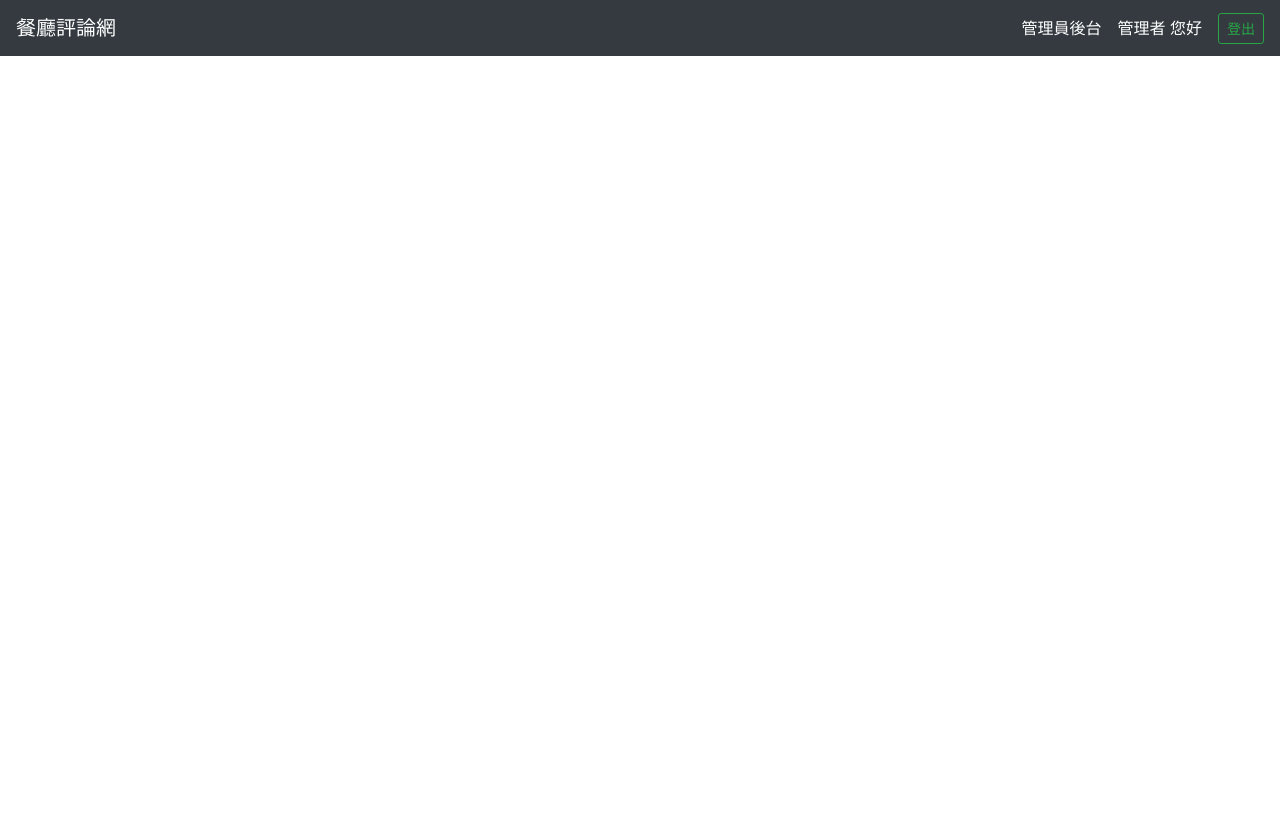
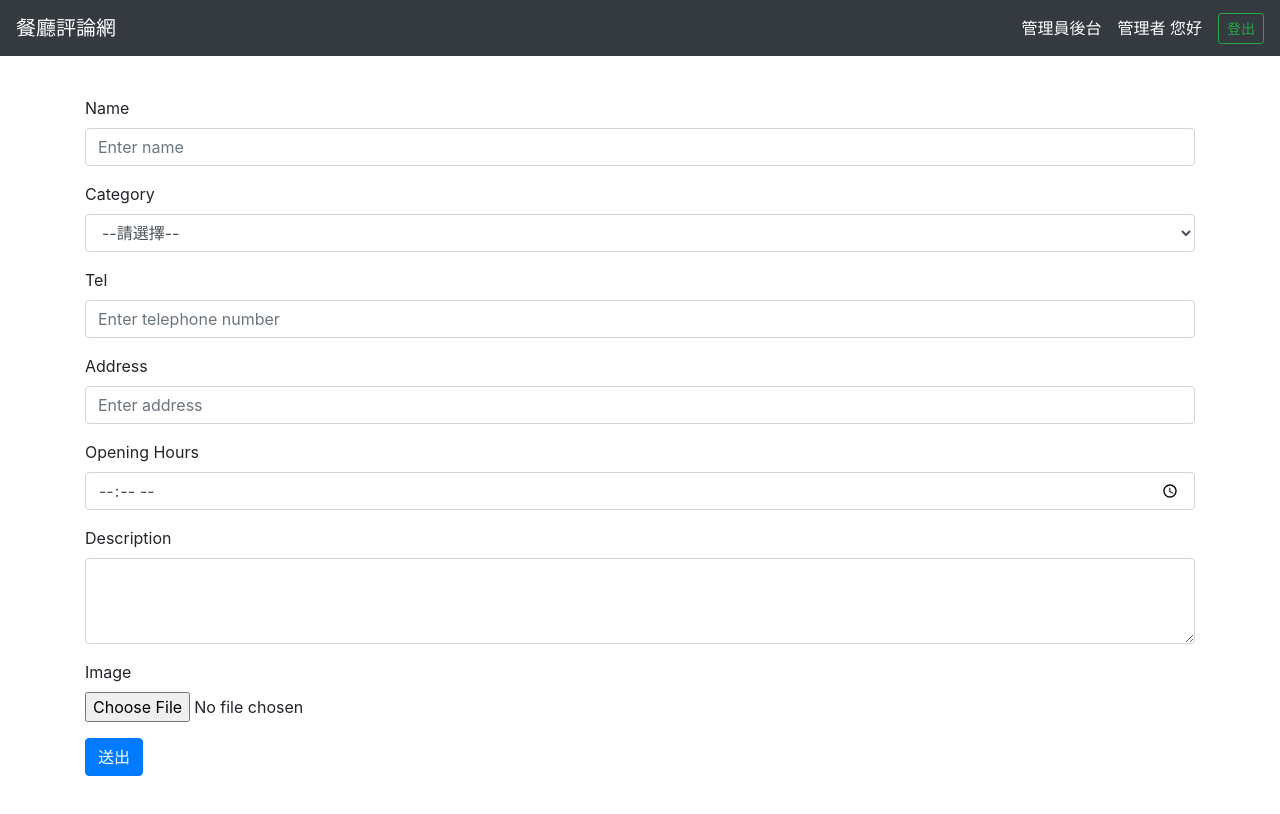
Before and after one commit to StephHan232430/forum_front_end_vue, a Vue app: page /#/admin/restaurants/new in a window 1280 px wide. Shown: the top 814 px of the page. Built offline with nearby package versions, Linux system fonts and the light colour scheme.

Commit message:
Add admin delete restaurant feature, and add create form of admin

```diff
--- /dev/null
+++ b/src/components/AdminRestaurantForm.vue
@@ -0,0 +1,161 @@
+<template>
+  <form>
+    <div class="form-group">
+      <label for="name">Name</label>
+      <input
+        id="name"
+        v-model="restaurant.name"
+        type="text"
+        class="form-control"
+        name="name"
+        placeholder="Enter name"
+        required
+      >
+    </div>
+
+    <div class="form-group">
+      <label for="categoryId">Category</label>
+      <select
+        id="categoryId"
+        v-model="restaurant.categoryId"
+        class="form-control"
+        name="categoryId"
+        required
+      >
+        <option
+          value=""
+          selected
+          disabled
+        >
+          --請選擇--
+        </option>
+        <option
+          v-for="category in categories"
+          :key="category.id"
+          :value="category.id"
+        >
+          {{ category.name }}
+        </option>
+      </select>
+    </div>
+
+    <div class="form-group">
+      <label for="tel">Tel</label>
+      <input
+        id="tel"
+        v-model="restaurant.tel"
+        type="text"
+        class="form-control"
+        name="tel"
+        placeholder="Enter telephone number"
+      >
+    </div>
+
+    <div class="form-group">
+      <label for="address">Address</label>
+      <input
+        id="address"
+        v-model="restaurant.address"
+        type="text"
+        class="form-control"
+        placeholder="Enter address"
+        name="address"
+      >
+    </div>
+
+    <div class="form-group">
+      <label for="opening-hours">Opening Hours</label>
+      <input
+        id="opening-hours"
+        v-model="restaurant.openingHours"
+        type="time"
+        class="form-control"
+        name="opening_hours"
+      >
+    </div>
+
+    <div class="form-group">
+      <label for="description">Description</label>
+      <textarea
+        id="description"
+        v-model="restaurant.description"
+        class="form-control"
+        rows="3"
+        name="description"
+      />
+    </div>
+
+    <div class="form-group">
+      <label for="image">Image</label>
+      <input
+        id="image"
+        type="file"
+        name="image"
+        accept="image/*"
+        class="form-control-file"
+      >
+    </div>
+
+    <button
+      type="submit"
+      class="btn btn-primary"
+    >
+      送出
+    </button>
+  </form>
+</template>
+
+<script>
+const dummyData = {
+  categories: [
+    {
+      id: 1,
+      name: '中式料理',
+      createdAt: '2019-06-22T09:00:43.000Z',
+      updatedAt: '2019-06-22T09:00:43.000Z'
+    },
+    {
+      id: 2,
+      name: '日本料理',
+      createdAt: '2019-06-22T09:00:43.000Z',
+      updatedAt: '2019-06-22T09:00:43.000Z'
+    },
+    {
+      id: 3,
+      name: '義大利料理',
+      createdAt: '2019-06-22T09:00:43.000Z',
+      updatedAt: '2019-06-22T09:00:43.000Z'
+    },
+    {
+      id: 4,
+      name: '墨西哥料理',
+      createdAt: '2019-06-22T09:00:43.000Z',
+      updatedAt: '2019-06-22T09:00:43.000Z'
+    }
+  ]
+}
+export default {
+  data() {
+    return {
+      restaurant: {
+        name: '',
+        categoryId: '',
+        tel: '',
+        address: '',
+        description: '',
+        image: '',
+        openingHours: ''
+      },
+      categories: []
+    }
+  },
+  created() {
+    this.fetchCategories()
+  },
+  methods: {
+    fetchCategories() {
+      this.categories = dummyData.categories
+    }
+  }
+}
+</script>
--- a/src/components/AdminRestaurantsTable.vue
+++ b/src/components/AdminRestaurantsTable.vue
@@ -45,6 +45,7 @@
           <button
             type="button"
             class="btn btn-link"
+            @click.stop.prevent="deleteRestaurant(restaurant.id)"
           >
             Delete
           </button>
@@ -984,6 +985,9 @@ export default {
   methods: {
     fetchRestaurants() {
       this.restaurants = dummyData.restaurants
+    },
+    deleteRestaurant(restaurantId) {
+      this.restaurants = this.restaurants.filter(restaurant => restaurant.id !== restaurantId)
     }
   }
 }
--- a/src/components/RestaurantsPagination.vue
+++ b/src/components/RestaurantsPagination.vue
@@ -58,8 +58,8 @@ export default {
       default: 1
     },
     categoryId: {
-      type: Number,
-      default: -1
+      type: String,
+      default: ''
     }
   },
   computed: {
--- a/src/router/index.js
+++ b/src/router/index.js
@@ -68,6 +68,11 @@ const routes = [
     component: () => import('../views/AdminRestaurants.vue')
   },
   {
+    path: '/admin/restaurants/new',
+    name: 'admin-restaurant-new',
+    component: () => import('../views/AdminRestaurantNew.vue')
+  },
+  {
     path: '/admin/restaurants/:id',
     name: 'admin-restaurant',
     component: () => import('../views/AdminRestaurant.vue')
--- /dev/null
+++ b/src/views/AdminRestaurantNew.vue
@@ -0,0 +1,16 @@
+<template>
+  <div class="container py-5">
+    <!-- 餐廳表單 AdminRestaurantForm -->
+    <AdminRestaurantForm />
+  </div>
+</template>
+
+<script>
+import AdminRestaurantForm from '../components/AdminRestaurantForm'
+
+export default {
+  components: {
+    AdminRestaurantForm
+  }
+}
+</script>
```
